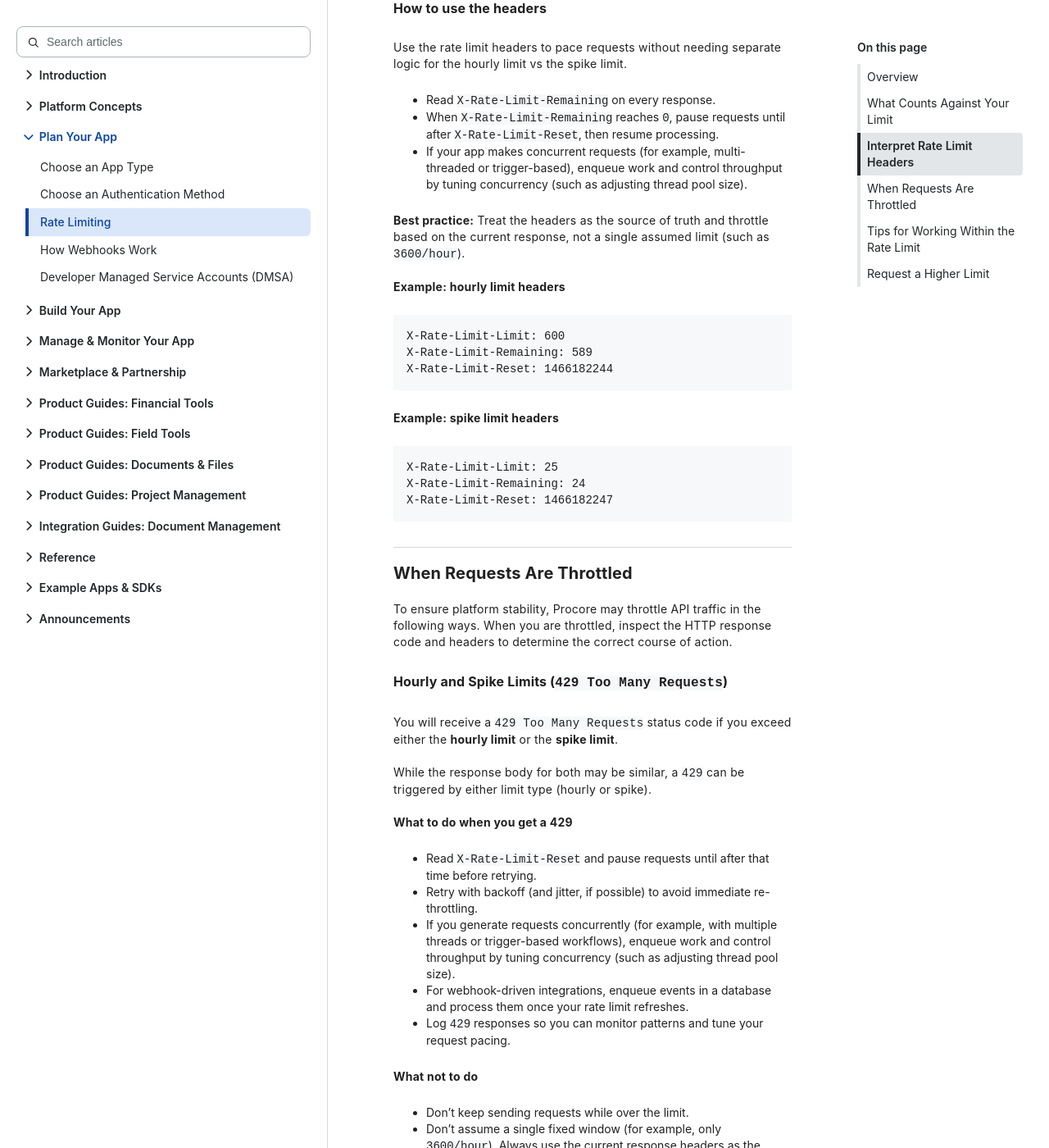
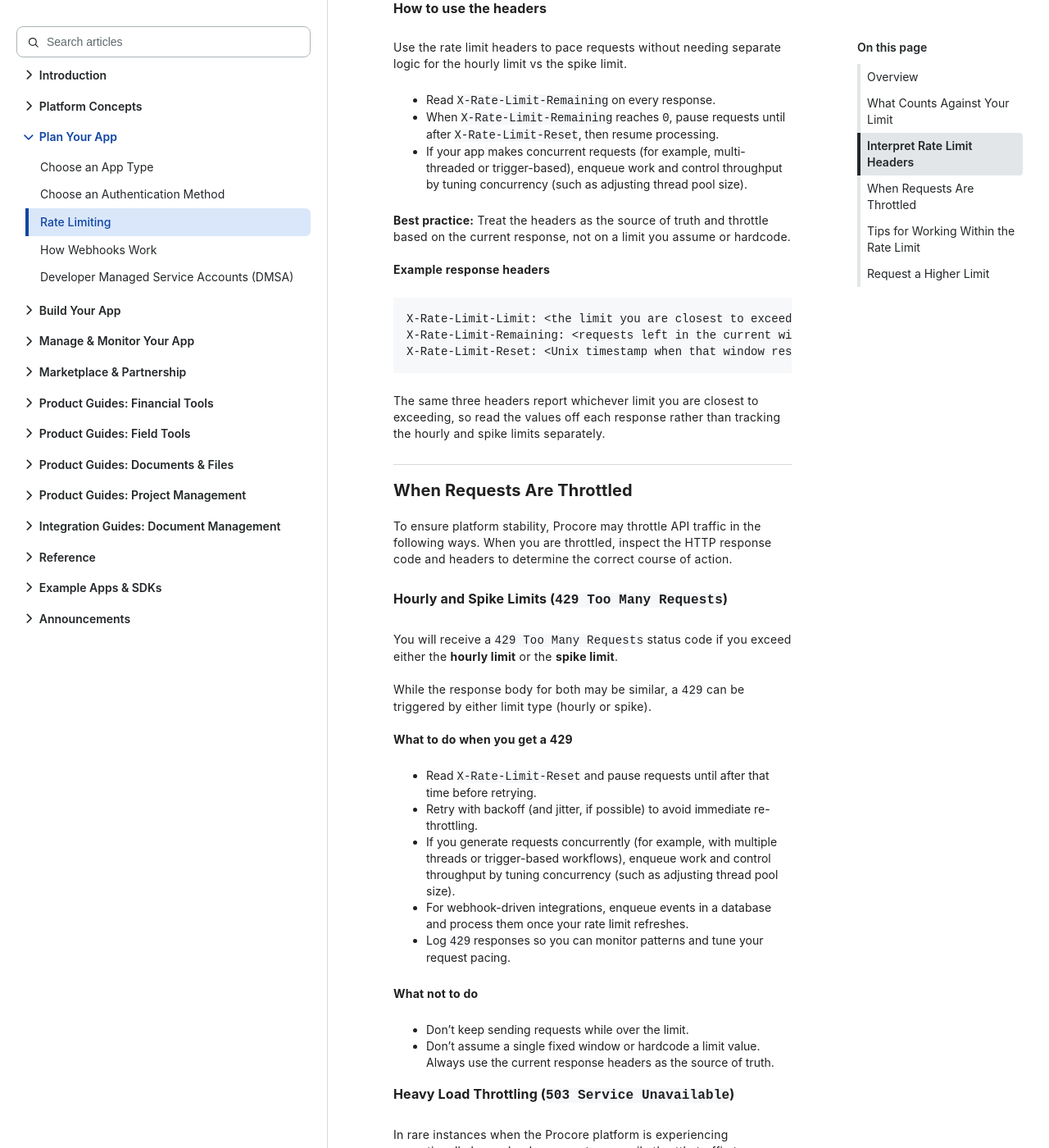
Before and after one commit to procore/documentation, a Jekyll site: the page built from plan_your_app/rate_limiting.md, in a window 1280 px wide and 1400 px high, scrolled down 1536 px. Shown: the whole window at 82% size. Built offline with Jekyll 4.4.1, drawn with Linux system fonts in a browser that asks for light colours; comment, search, counter and statistics services are not loaded; some of the changed text lies outside the part shown.

Commit message:
docs: stop publishing the default rate limit, correct DMSA update behavior
Two unrelated accuracy fixes.

Rate limits: remove every stated figure so the docs do not commit to a
default that can change. The Documents tutorial stated an hourly figure
outright. The Rate Limiting page cited one twice while telling readers
not to assume it - which still tells them what it is - and its two
"example" header blocks carried the live hourly and spike defaults
rather than illustrative values. Those two blocks collapse into one
placeholder example, since the same three headers report whichever
limit you are closest to exceeding. Guidance is unchanged: read the
headers off each response.

DMSA: the page said Company Administrators must reconfigure the
permitted project list on every app update or reinstall. They do not.
Procore applies manifest permission changes across all of a customer's
projects once an administrator accepts the update. The one exception is
a company that has overridden the app's permissions with a permissions
template in the Directory tool, so the Directory tool note is reworded
from "manifest permissions do not transfer to the template" to the
actual rule: a template overrides the manifest and an update does not
replace it. The separate point about projects created after install
moves up to the project-membership item, where it belongs.

Co-Authored-By: Claude Opus 5 <noreply@anthropic.com>

````diff
--- a/plan_your_app/rate_limiting.md
+++ b/plan_your_app/rate_limiting.md
@@ -44,23 +44,17 @@ Use the rate limit headers to pace requests without needing separate logic for t
 - When `X-Rate-Limit-Remaining` reaches `0`, pause requests until after `X-Rate-Limit-Reset`, then resume processing.
 - If your app makes concurrent requests (for example, multi-threaded or trigger-based), enqueue work and control throughput by tuning concurrency (such as adjusting thread pool size).
 
-**Best practice:** Treat the headers as the source of truth and throttle based on the current response, not a single assumed limit (such as `3600/hour`).
+**Best practice:** Treat the headers as the source of truth and throttle based on the current response, not on a limit you assume or hardcode.
 
-**Example: hourly limit headers**
+**Example response headers**
 
 ```
-X-Rate-Limit-Limit: 600
-X-Rate-Limit-Remaining: 589
-X-Rate-Limit-Reset: 1466182244
+X-Rate-Limit-Limit: <the limit you are closest to exceeding>
+X-Rate-Limit-Remaining: <requests left in the current window>
+X-Rate-Limit-Reset: <Unix timestamp when that window resets>
 ```
 
-**Example: spike limit headers**
-
-```
-X-Rate-Limit-Limit: 25
-X-Rate-Limit-Remaining: 24
-X-Rate-Limit-Reset: 1466182247
-```
+The same three headers report whichever limit you are closest to exceeding, so read the values off each response rather than tracking the hourly and spike limits separately.
 <div class="details-bottom-spacing"></div>
 
 
@@ -84,7 +78,7 @@ While the response body for both may be similar, a `429` can be triggered by eit
 **What not to do**
 
 - Don’t keep sending requests while over the limit.
-- Don’t assume a single fixed window (for example, only `3600/hour`). Always use the current response headers as the source of truth.
+- Don’t assume a single fixed window or hardcode a limit value. Always use the current response headers as the source of truth.
 
 ### Heavy Load Throttling (`503 Service Unavailable`)
 In rare instances when the Procore platform is experiencing exceptionally heavy load, we may temporarily throttle traffic to maintain overall system health. In these situations, you will receive a `503 Service Unavailable` response.
````
Also changed, not shown: plan_your_app/developer_managed_service_accounts.md (+6 -4 lines), tutorials/tutorial_documents.md (+1 -1 lines).
